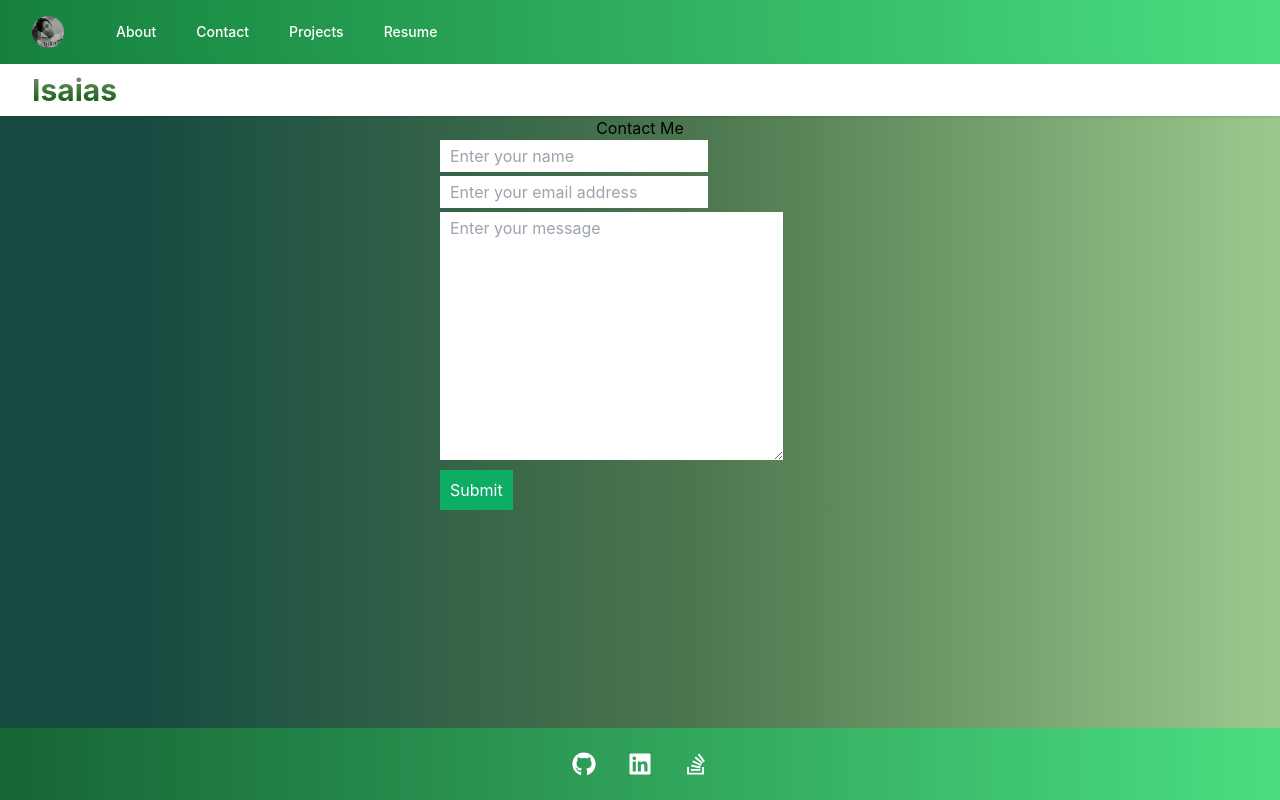
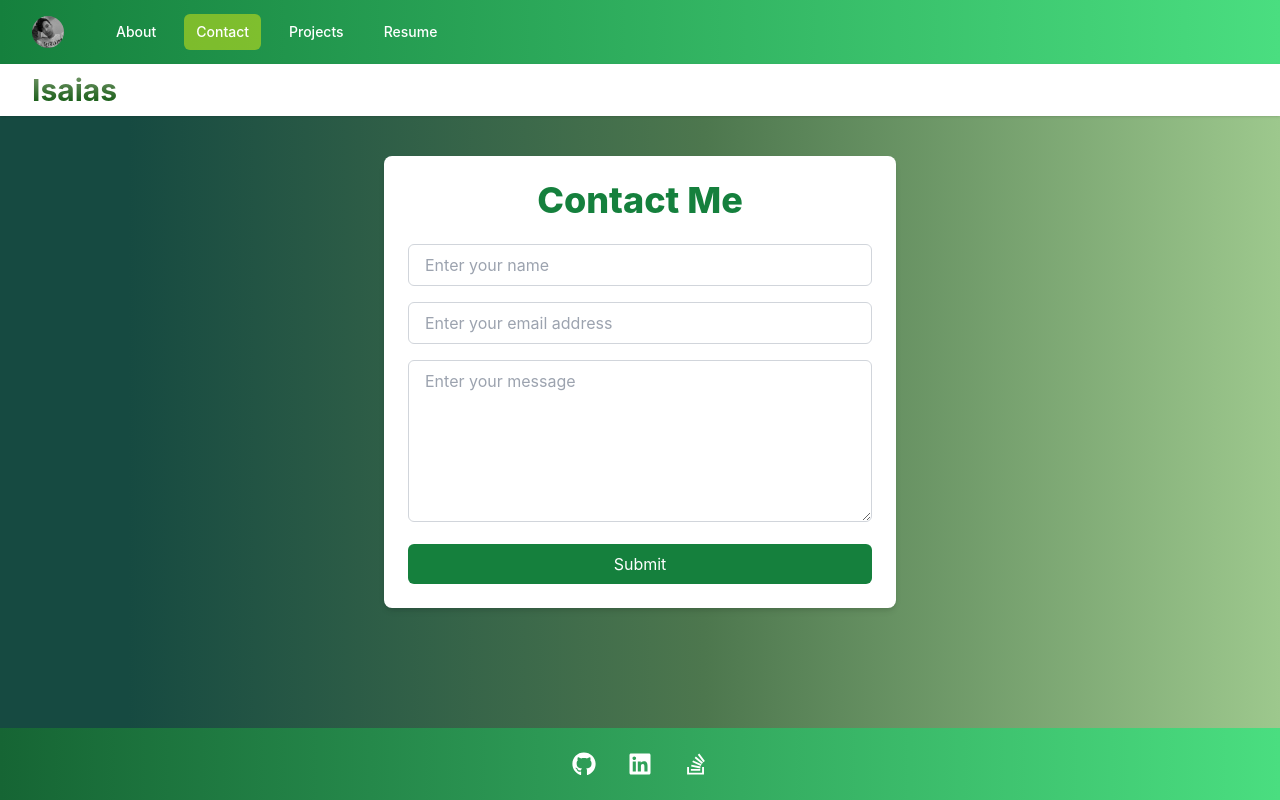
Before and after one commit to IsaiasD18/react_portfolio, a React (Create React App) app in the folder client/: page /contact in a window 1280 px wide. Built offline with nearby package versions, Linux system fonts and the light colour scheme.

Commit message:
Edited the footer component, about and contact pages

```diff
--- a/client/src/components/Footer.js
+++ b/client/src/components/Footer.js
@@ -14,7 +14,7 @@ function Footer() {
           <FaGithub size={24} />
         </a>
         <a
-          href="https://linkedin.com/in/your-linkedin-profile"
+          href="https://linkedin.com/in/my-linkedin-profile"
           target="_blank"
           rel="noopener noreferrer"
           className="text-white hover:text-gray-300 mx-2 sm:mx-4"
@@ -22,7 +22,7 @@ function Footer() {
           <FaLinkedin size={24} />
         </a>
         <a
-          href="https://stackoverflow.com/users/your-stackoverflow-profile"
+          href="https://stackoverflow.com/users/my-stackoverflow-profile"
           target="_blank"
           rel="noopener noreferrer"
           className="text-white hover:text-gray-300 mx-2 sm:mx-4"
--- a/client/src/index.scss
+++ b/client/src/index.scss
@@ -28,26 +28,9 @@ body {
 }
 
 
-p.confirmation {
-  color: darken($mainColor, 10%);
-}
 
-form {
-  width: 400px;
-  margin: 0 auto;
-  > * {
-    padding: 4px 10px;
-    margin-bottom: 4px;
-  }
-  button {
-    border: none;
-    padding: 8px 10px;
-    cursor: pointer;
-    background: $mainColor;
-    color: #fff;
-    font-size: 1rem;
-  }
-}
+
+
 
 .modal {
   position: absolute;
@@ -66,3 +49,7 @@ form {
     display: initial;
   }
 }
+
+.active {
+  background-color: rgba(255, 251, 8, 0.425);
+}
--- a/client/src/pages/About.js
+++ b/client/src/pages/About.js
@@ -1,10 +1,25 @@
+import React from 'react';
+import myImage from '../images/isa.jpg';
+
 function About() {
   return (
-    <main>
-      <h1>About</h1>
-      <p>Welcome to my React Portfolio</p>
+    <main className="flex flex-col items-center justify-center min-h-screen">
+      <h1 className="text-white text-4xl font-extrabold mb-4">Hello 👋🏼</h1>
+      <img
+        src={myImage}
+        alt="Avatar"
+        className="rounded-full w-32 h-32 object-cover mb-4"
+      />
+      <p className="text-white text-lg text-center max-w-md">
+        As a dedicated web developer, I am committed to crafting exceptional and
+        user-centric websites that transcend expectations. Leveraging my
+        comprehensive expertise in both front-end and back-end technologies, I am
+        driven to engineer flawless online experiences that resonate with users.
+        With a relentless pursuit of excellence, I aim to deliver seamless and
+        innovative solutions that leave a lasting impact.
+      </p>
     </main>
-  )
+  );
 }
 
 export default About;
--- a/client/src/pages/Contact.js
+++ b/client/src/pages/Contact.js
@@ -84,26 +84,27 @@ function Contact() {
   };
 
   return (
-    <main>
-      <h1 className="text-center">Contact Me</h1>
+    <main className="mx-auto mt-10 max-w-lg p-6 bg-white rounded-lg shadow-md">
+  <h1 className="text-green-700 text-center text-4xl font-extrabold mb-6">Contact Me</h1>
 
   {showConfirmation && (
-        <p className="text-center confirmation">
+    <p className="text-center text-green-600 mb-4">
       Thanks for your message! I'll get back to you soon.
     </p>
   )}
 
   {errorMessage && (
-        <p className="text-center error-message">{errorMessage}</p>
+    <p className="text-center text-red-600 mb-4">{errorMessage}</p>
   )}
 
-      <form onSubmit={handleSubmit} className="column">
+  <form onSubmit={handleSubmit} className="space-y-4">
     <input
       name="name"
       onChange={handleInputChange}
       value={formData.name}
       type="text"
       placeholder="Enter your name"
+      className="w-full px-4 py-2 border border-gray-300 rounded-md focus:outline-none focus:border-blue-400"
     />
     <input
       name="email"
@@ -111,18 +112,26 @@ function Contact() {
       value={formData.email}
       type="email"
       placeholder="Enter your email address"
+      className="w-full px-4 py-2 border border-gray-300 rounded-md focus:outline-none focus:border-blue-400"
     />
     <textarea
       name="message"
       onChange={handleInputChange}
       value={formData.message}
       cols="30"
-          rows="10"
+      rows="6"
       placeholder="Enter your message"
+      className="w-full px-4 py-2 border border-gray-300 rounded-md focus:outline-none focus:border-blue-400"
     />
-        <button>Submit</button>
+    <button
+      type="submit"
+      className="w-full bg-green-700 text-white py-2 rounded-md hover:bg-yellow-300"
+    >
+      Submit
+    </button>
   </form>
 </main>
+
   );
 }
 
```
Lines whose indentation alone changed are shown as unchanged.
